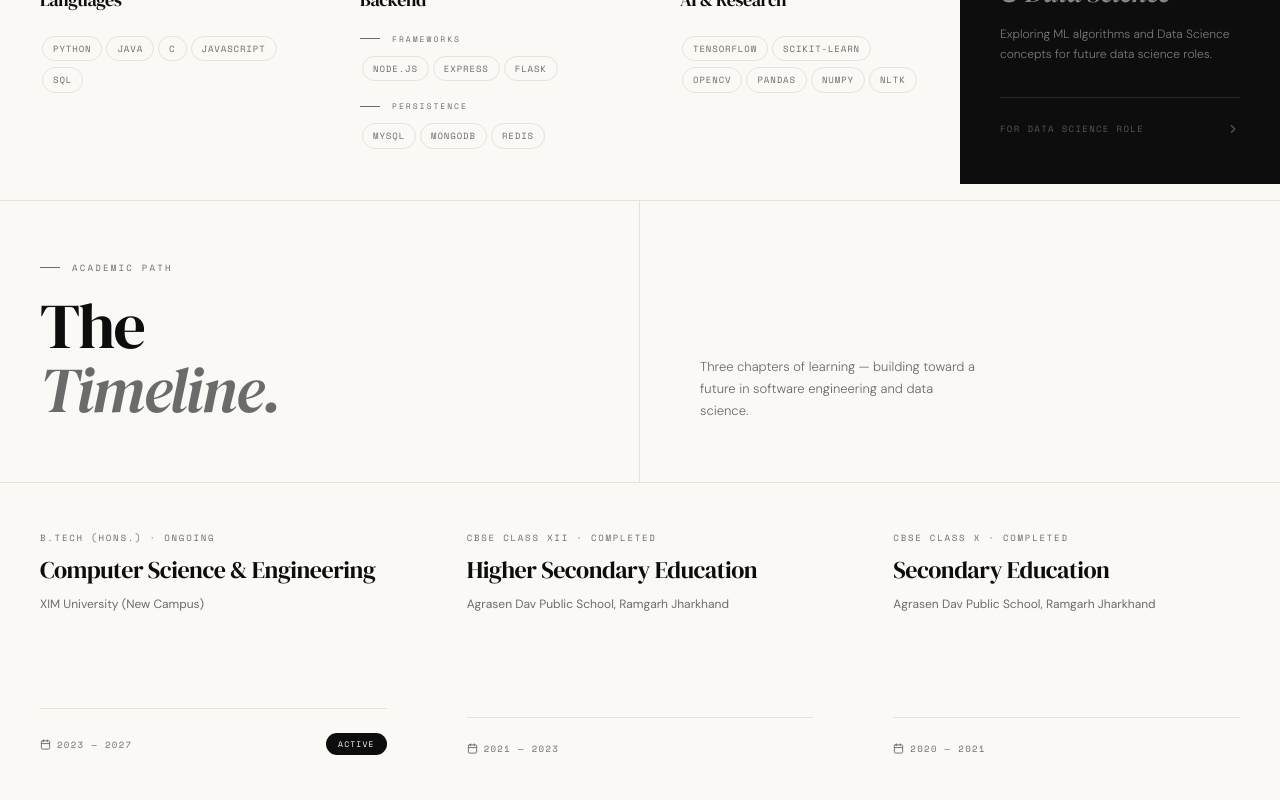
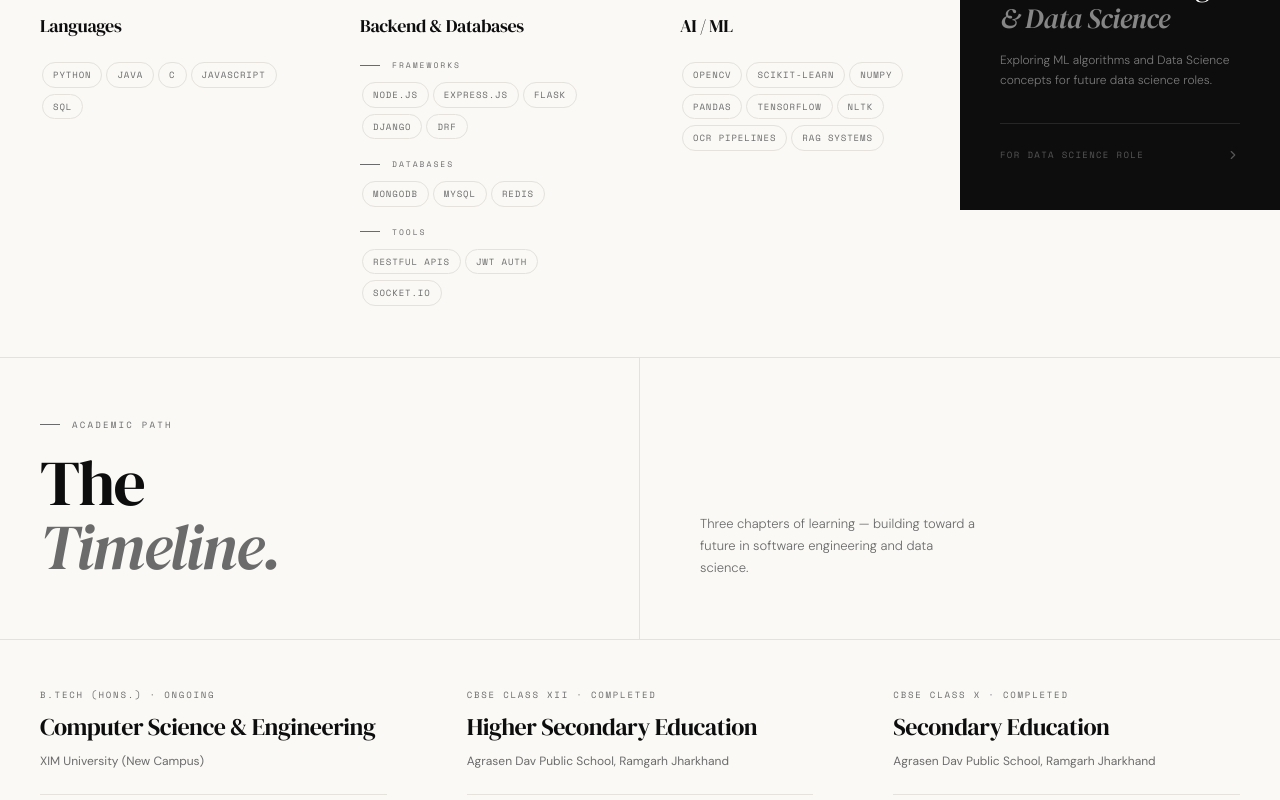
Before and after one commit to Kaifkhurshid7/my-resume, a React (Vite) app in the folder my-resume/: page / in a window 1280 px wide. Shown: the part 1300-2100 px from the top of the page. Built offline with nearby package versions, Linux system fonts and the light colour scheme.

Commit message:
updated tech stack skill section

```diff
--- a/my-resume/src/components/sections/TechStack.jsx
+++ b/my-resume/src/components/sections/TechStack.jsx
@@ -10,12 +10,12 @@
  * splits into Frameworks and Persistence).
  */
 
-import { Terminal, Database, Brain, ChevronRight } from 'lucide-react';
+import { Terminal, Database, Brain, Globe, ChevronRight } from 'lucide-react';
 import FadeIn from '../common/FadeIn';
 import { TECH_CATEGORIES, CURRENTLY_LEARNING } from '../../data/portfolio';
 
 /** Maps icon string identifiers to Lucide components */
-const ICON_MAP = { Terminal, Database, Brain };
+const ICON_MAP = { Terminal, Database, Brain, Globe };
 
 const TechStack = () => (
   <section id="tech" className="section">
--- a/my-resume/src/data/portfolio.js
+++ b/my-resume/src/data/portfolio.js
@@ -23,7 +23,7 @@ export const PERSONAL = {
   name: 'Kaif Khurshid',
   role: 'Software Engineer',
   tagline: 'Data Science Enthusiast',
-  bio: 'Kaif Khurshid is a pre-final year B.Tech (Hons.) CSE student at XIM University, Bhubaneswar — passionate about building impactful solutions. He works with the MERN stack and is actively exploring Data Science and Machine Learning.',
+  bio: 'Backend-focused Computer Science student specializing in scalable web systems, real-time applications, and AI-powered solutions. Experienced in building RESTful APIs, backend architectures, OCR/NLP pipelines, and intelligent platforms using Node.js, Express, MongoDB, Python, and React.',
   email: 'kaifkhurshid18@gmail.com',
   github: 'https://github.com/Kaifkhurshid7',
   linkedin: 'https://linkedin.com/in/kaif-khurshid',
@@ -56,18 +56,19 @@ export const TECH_CATEGORIES = [
   },
   {
     id: 'backend',
-    title: 'Backend',
+    title: 'Backend & Databases',
     icon: 'Database',
     subcategories: [
-      { label: 'Frameworks', items: ['Node.js', 'Express', 'Flask'] },
-      { label: 'Persistence', items: ['MySQL', 'MongoDB', 'Redis'] },
+      { label: 'Frameworks', items: ['Node.js', 'Express.js', 'Flask', 'Django', 'DRF'] },
+      { label: 'Databases', items: ['MongoDB', 'MySQL', 'Redis'] },
+      { label: 'Tools', items: ['RESTful APIs', 'JWT Auth', 'Socket.IO'] },
     ],
   },
   {
     id: 'ai',
-    title: 'AI & Research',
+    title: 'AI / ML',
     icon: 'Brain',
-    items: ['TensorFlow', 'Scikit-Learn', 'OpenCV', 'Pandas', 'NumPy', 'NLTK'],
+    items: ['OpenCV', 'Scikit-Learn', 'NumPy', 'Pandas', 'TensorFlow', 'NLTK', 'OCR Pipelines', 'RAG Systems'],
   },
 ];
 
--- a/my-resume/src/styles/global.css
+++ b/my-resume/src/styles/global.css
@@ -455,7 +455,7 @@ body {
   display: flex;
   flex-direction: column;
   justify-content: space-between;
-  min-height: 320px;
+  min-height: 240px;
   transition: background 0.3s;
 }
 
```
